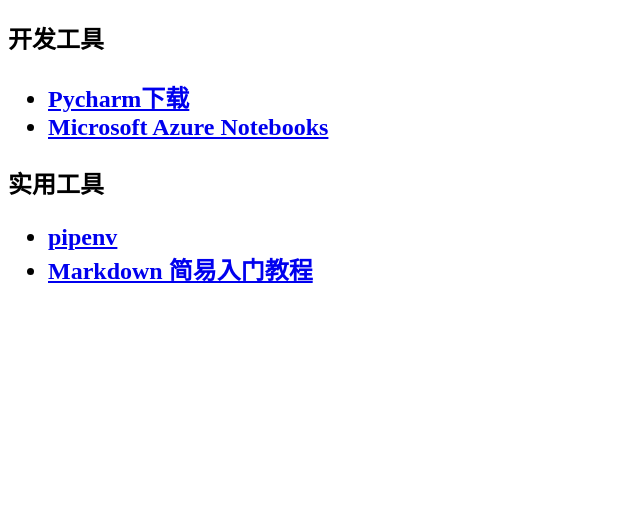
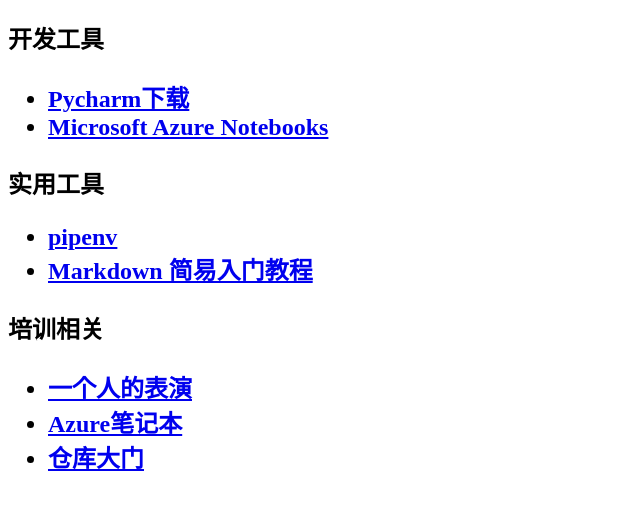
Before and after one commit to cr4ftsm4n/python-training, a Gatsby site: page /resource in a window 1280 px wide. Shown: the whole page, without its empty margins (0-640 px from the left). Built offline with nearby package versions, Linux system fonts and the light colour scheme; Gatsby itself is replaced by a stand-in of ours.

Commit message:
add resources

```diff
--- a/src/pages/resource.jsx
+++ b/src/pages/resource.jsx
@@ -48,6 +48,35 @@
         </div>
       </div>
     </section>
+    <section className="hero">
+      <div className="hero-body">
+        <div className="container">
+          <h1 className="title">培训相关</h1>
+          <h2 className="subtitle">
+            <ul>
+              <li>
+                <a href="https://www.twitch.tv/cr4ftsm4n" target="_blank">
+                  一个人的表演
+                </a>
+              </li>
+              <li>
+                <a
+                  href="https://notebooks.azure.com/cr4ftsm4n/libraries/python-training"
+                  target="_blank"
+                >
+                  Azure笔记本
+                </a>
+              </li>
+              <li>
+                <a href="https://github.com/cr4ftsm4n" target="_blank">
+                  仓库大门
+                </a>
+              </li>
+            </ul>
+          </h2>
+        </div>
+      </div>
+    </section>
   </div>
 )
 
```
Also changed, not shown: src/components/Header.jsx (+0 -7 lines), src/pages/index.jsx (+0 -9 lines).
